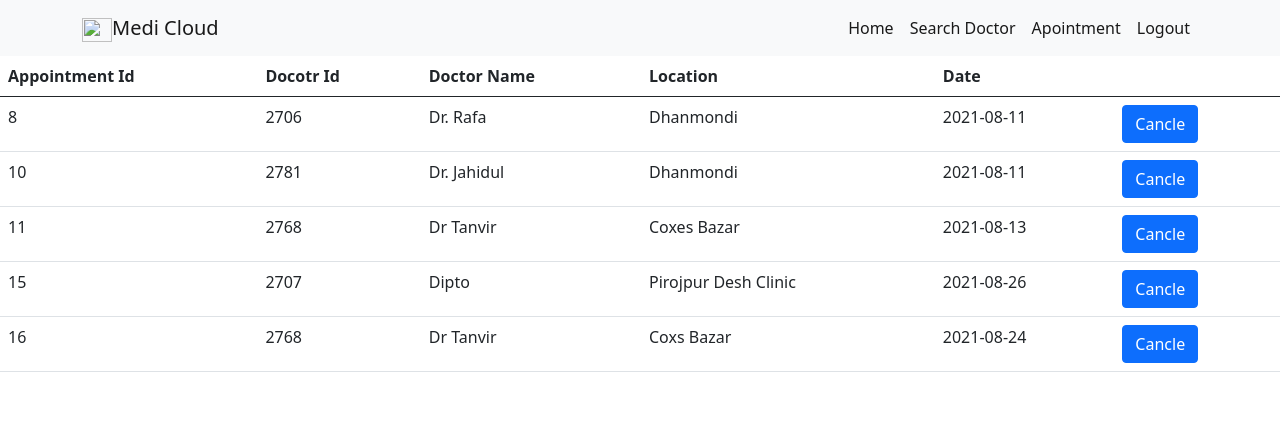
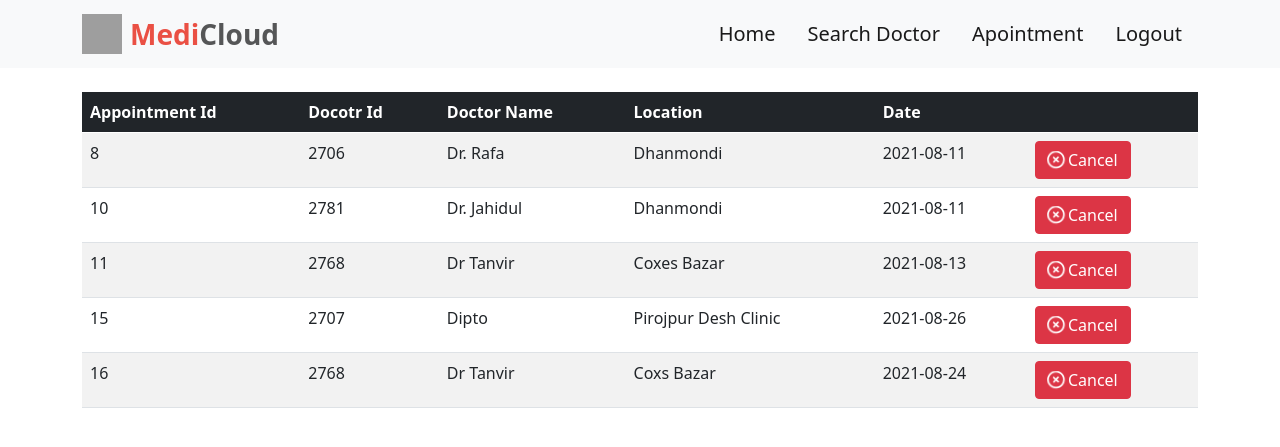
Before and after one commit to tanveer-610/mediCloud, a PHP site: page /patientAppointment.php in a window 1280 px wide. Shown: the top 447 px of the page. Run offline with PHP 8.4, Linux system fonts and the light colour scheme; the visitor is signed in with stand-in values (Sample User, id 1); data comes from the database, SQL or seed files in the repository; some libraries are stand-ins or nearby versions; grey boxes are pictures that could not be loaded.

Commit message:
Patient add

```diff
--- a/HTML/index.php
+++ b/HTML/index.php
@@ -8,6 +8,7 @@
     <meta http-equiv="X-UA-Compatible" content="IE=edge" />
     <meta name="viewport" content="width=device-width, initial-scale=1.0" />
     <title>MediCloud</title>
+    <!-- -----------------------Favicon adding----------------- -->
     <link rel="shortcut icon" href="../Assets/Icons/favicon.png" type="image/x-icon" />
     <!-- -----------------------Bootstrap CSS style adding----------------- -->
     <link href="https://cdn.jsdelivr.net/npm/bootstrap@5.1.0/dist/css/bootstrap.min.css" rel="stylesheet" integrity="sha384-KyZXEAg3QhqLMpG8r+8fhAXLRk2vvoC2f3B09zVXn8CA5QIVfZOJ3BCsw2P0p/We" crossorigin="anonymous" />
--- a/HTML/patientAppointment.php
+++ b/HTML/patientAppointment.php
@@ -9,34 +9,40 @@ include "doctorDatabase.php";
     <meta charset="UTF-8">
     <meta http-equiv="X-UA-Compatible" content="IE=edge">
     <meta name="viewport" content="width=device-width, initial-scale=1.0">
-
+    <title>MediCloud</title>
+    <!-- -----------------------Favicon adding----------------- -->
+    <link rel="shortcut icon" href="../Assets/Icons/favicon.png" type="image/x-icon" />
+    <!-- -----------------------Bootstrap CSS style adding----------------- -->
     <link href="https://cdn.jsdelivr.net/npm/bootstrap@5.1.0/dist/css/bootstrap.min.css" rel="stylesheet" integrity="sha384-KyZXEAg3QhqLMpG8r+8fhAXLRk2vvoC2f3B09zVXn8CA5QIVfZOJ3BCsw2P0p/We" crossorigin="anonymous" />
     <!-- -----------------------------------------------Font Awesome kit-------------------------- -->
     <script src="https://kit.fontawesome.com/04ecdf395d.js" crossorigin="anonymous"></script>
+<!-- -----------------------------------------------Animate css-------------------------- -->
+    <link rel="stylesheet" href="https://cdnjs.cloudflare.com/ajax/libs/animate.css/4.1.1/animate.min.css"/>
     <!-- ------------------------------CSS link up ------------------------ -->
     <link rel="stylesheet" href="../CSS/style.css" />
-    <title>Document</title>
 </head>
 <body>
 <nav class="navbar navbar-expand-lg navbar-light bg-light">
   <div class="container">
-    <a class="navbar-brand" href="#"> <img src="../Assets/Icons/favicon.png" alt="" width="30" height="24">Medi Cloud</a>
+  <a class="navbar-brand d-flex align-items-center fw-bold fs-3" href="patientHome.php">
+                    <img src="../Assets/Images/doctor.svg" alt="" width="40" height="40" class="d-inline-block align-text-top me-2" /> <span style="color:#EA5044">Medi</span><span style="color:#555657">Cloud</span>
+                </a>
     <button class="navbar-toggler" type="button" data-bs-toggle="collapse" data-bs-target="#navbarSupportedContent" aria-controls="navbarSupportedContent" aria-expanded="false" aria-label="Toggle navigation">
       <span class="navbar-toggler-icon"></span>
     </button>
     <div class="collapse navbar-collapse" id="navbarSupportedContent">
       <ul class="navbar-nav ms-auto mb-2 mb-lg-0">
-        <li class="nav-item">
-          <a class="nav-link active" aria-current="page" href="patientHome.php">Home</a>
+        <li class="nav-item mx-2 fs-5">
+          <a class="nav-link active navbar-shortcutlink" aria-current="page" href="patientHome.php">Home</a>
         </li>
-        <li class="nav-item">
-          <a class="nav-link active" aria-current="page" href="searchDoctor.php">Search Doctor</a>
+        <li class="nav-item mx-2 fs-5">
+          <a class="nav-link active navbar-shortcutlink" aria-current="page" href="searchDoctor.php">Search Doctor</a>
         </li>
-        <li class="nav-item">
-          <a class="nav-link active" aria-current="page" href="#">Apointment</a>
+        <li class="nav-item mx-2 fs-5">
+          <a class="nav-link active navbar-shortcutlink" aria-current="page" href="#">Apointment</a>
         </li>
-        <li class="nav-item">
-          <a class="nav-link active" aria-current="page" href="logout.php">Logout</a>
+        <li class="nav-item mx-2 fs-5">
+          <a class="nav-link active navbar-shortcutlink" aria-current="page" href="logout.php">Logout</a>
         </li>
 
 
@@ -46,10 +52,10 @@ include "doctorDatabase.php";
 </nav>
 
 
-<section>
+<section class="container py-4 table-responsive">
 
-<table class="table" id="myTable">
-  <thead>
+<table class="table table-striped" id="myTable">
+  <thead class="table-dark">
     <tr>
       <th scope="col">Appointment Id</th>
       <th scope="col">Docotr Id</th>
@@ -67,7 +73,7 @@ include "doctorDatabase.php";
         $result = mysqli_query($conn, $sql);
         if(mysqli_num_rows($result) > 0){
             while($row = $result->fetch_assoc()){
-                echo "<tr id='{$i}'> <td class='row-data'> {$row["appointment_id"]} </td> <td class='row-data'> {$row["doctor_id"]} </td> <td> {$row["doctor_name"]} </td> <td class='row-data'> {$row["location"]} </td> <td> {$row["date"]}   </td> <td> <button type='button' class='btn btn-primary' data-bs-toggle='modal' data-bs-target='#exampleModal' onclick='cancleAppointment()' >Cancle</button>  </td> </tr>";
+                echo "<tr id='{$i}'> <td class='row-data'> {$row["appointment_id"]} </td> <td class='row-data'> {$row["doctor_id"]} </td> <td> {$row["doctor_name"]} </td> <td class='row-data'> {$row["location"]} </td> <td> {$row["date"]}   </td> <td><button type='button' class='btn btn-danger' data-bs-toggle='modal' data-bs-target='#exampleModal' onclick='cancleAppointment()' ><i class='far fa-times-circle me-1 animate__animated animate__tada animate__infinite'></i>Cancel</button>  </td> </tr>";
               $i++;
             }
         }
@@ -77,21 +83,21 @@ include "doctorDatabase.php";
 </table>
 
 <!-- ------------------------- modal------------------------------------ -->
-<form method="POST" action="patientAppointmentCancle.php">
+<form method="POST" action="patientAppointmentCancle.php" class="text-light">
 <div class="modal fade" id="exampleModal" tabindex="-1" aria-labelledby="exampleModalLabel" aria-hidden="true">
   <div class="modal-dialog">
-    <div class="modal-content">
+    <div class="modal-content custom-form-background-take-appoinment">
       <div class="modal-header">
         <h5 class="modal-title" id="exampleModalLabel">Are you sure you want to cancle this appointment?</h5>
         <button type="button" class="btn-close" data-bs-dismiss="modal" aria-label="Close"></button>
       </div>
-      <div class="mb-3">
+      <div class="model-body container mb-3">
       <label for="disabledTextInput" class="form-label">Appointment Id</label>
       <input type="text" name="patientAppointmentId"  readonly="readonly" id="appointmentId" class="form-control" value="001">
      </div>
       <div class="modal-footer">
-        <button type="button" class="btn btn-secondary" data-bs-dismiss="modal">Close</button>
-        <button type="submit" class="btn btn-primary">Confrim</button>
+        <button type="button" class="btn btn-danger text-light me-3 btn-close-style" data-bs-dismiss="modal"><i class="far fa-times-circle me-1"></i>Close</button>
+        <button type="submit" class="btn btn-submit-style text-light"><i class="far fa-check-circle me-1"></i>Confrim</button>
       </div>
     </div>
   </div>
```
Also changed, not shown: CSS/style.css (+49 -2 lines), HTML/doctorHome.php (+11 -1 lines), HTML/patientHome.php (+23 -15 lines), HTML/searchDoctor.php (+29 -24 lines).
